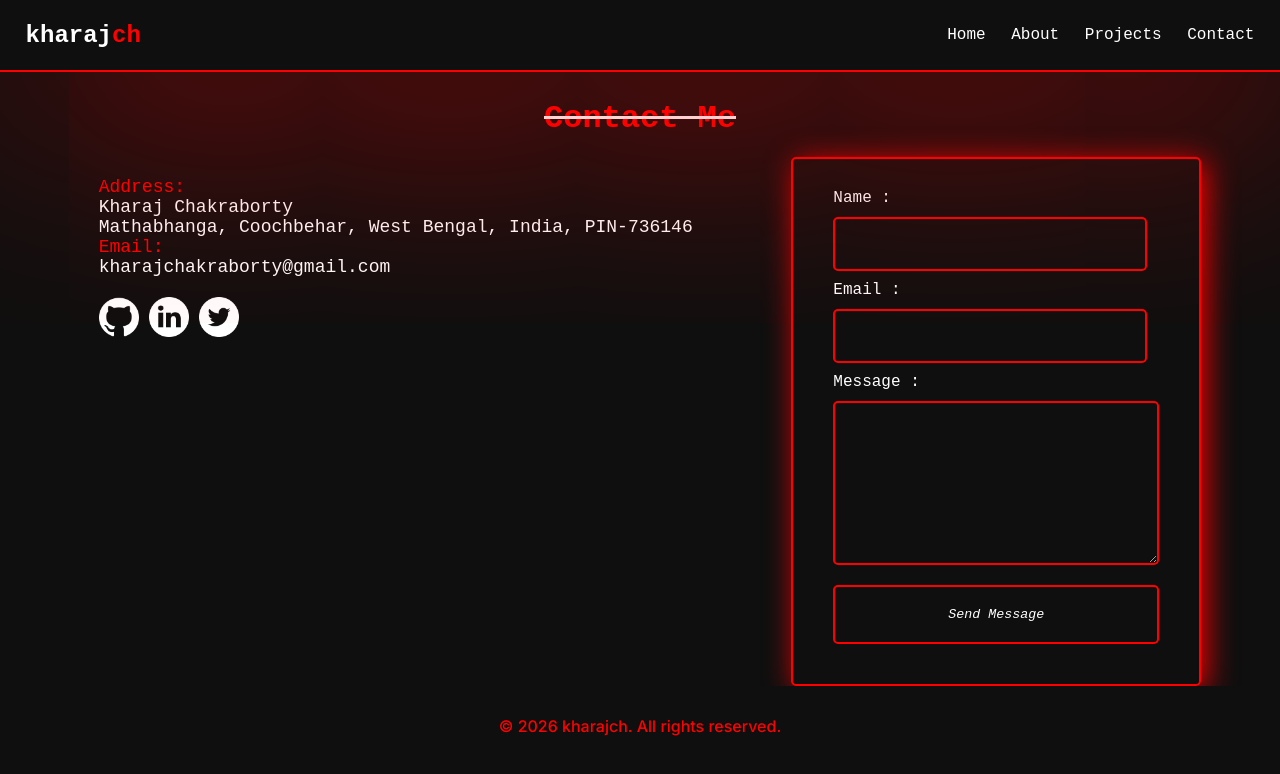
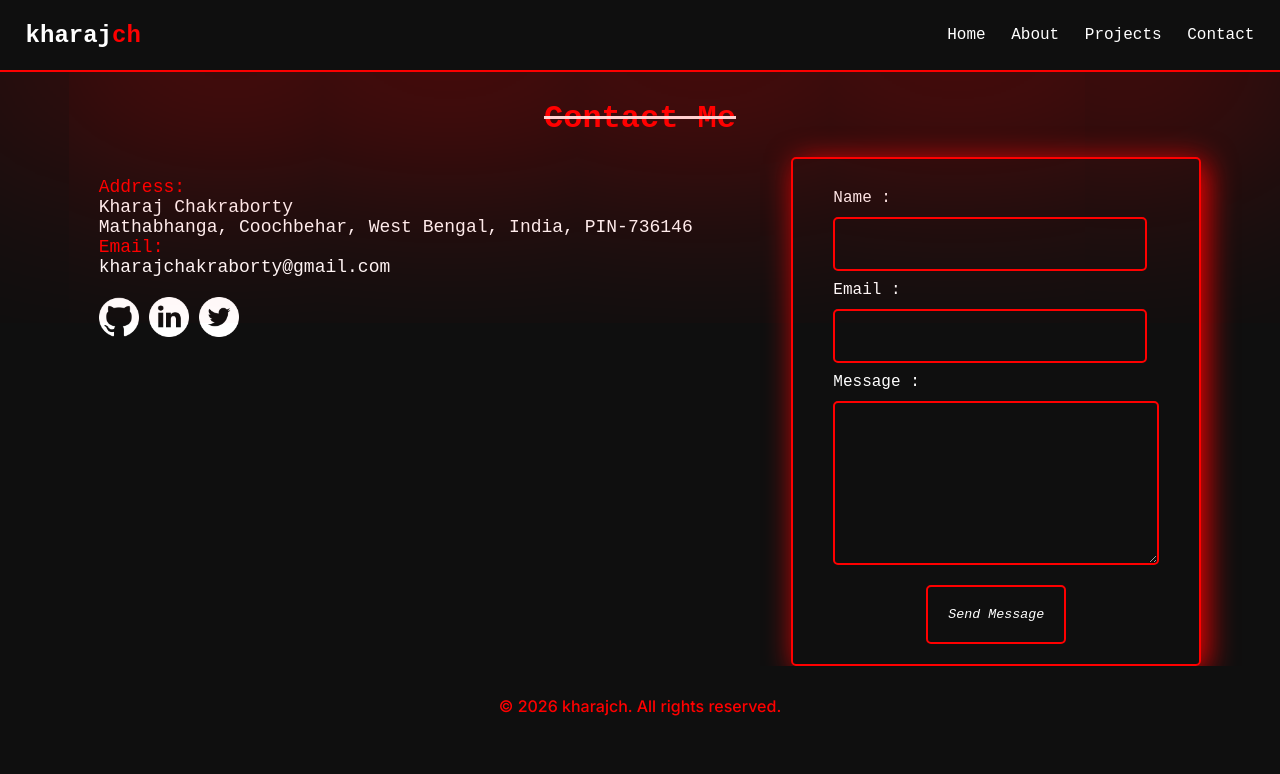
Before and after one commit to kharajch/Kharaj-Chakraborty---Portfolio, a React (Vite) app: page /contact in a window 1280 px wide. Shown: the top 774 px of the page. Built offline with nearby package versions, Linux system fonts and the light colour scheme; a web font is replaced by a local one.

Commit message:
Form Handling Added

```diff
--- a/package.json
+++ b/package.json
@@ -1,8 +1,12 @@
 {
   "name": "react-portfolio",
+  "version": "0.0.0",
   "private": true,
-  "version": "0.0.0",
+  "description": "",
+  "license": "ISC",
+  "author": "",
   "type": "module",
+  "main": "eslint.config.js",
   "scripts": {
     "dev": "vite",
     "build": "vite build",
--- a/src/components/Contact.jsx
+++ b/src/components/Contact.jsx
@@ -1,11 +1,15 @@
-import { useRef } from "react";
+import { useState } from "react"
 import "./css/Contact.css"
 const Contact = () => {
 
-  const idname = useRef()
-  const idemail = useRef()
-  const idcomment = useRef()
-  const idsubmit_btn = useRef()
+  const [Form, setForm] = useState([{
+    name: "",
+    email: "",
+    message: ""
+  }])
+  const handleChange = (e) => {
+    setForm({ ...Form, [e.target.name]: e.target.value });
+  }
 
   return (
     <>
@@ -30,17 +34,18 @@ const Contact = () => {
 
 
         <div className="contact_form_container">
-          <form className="contact_form">
+          <form className="contact_form" method="POST" action={"http://localhost:3000/"}>
             <label htmlFor="name">Name :</label>
-            <input type="text" id="name" ref={idname} required />
+            <input type="text" id="name" name="name" value={Form.name} onChange={handleChange} required />
 
             <label htmlFor="email">Email :</label>
-            <input type="text" id="email" ref={idemail} required />
+            <input type="text" id="email" name="email" value={Form.email} onChange={handleChange} required />
 
             <label htmlFor="comment">Message :</label>
-            <textarea id="comment" rows={10} cols={39} ref={idcomment} required></textarea>
-
-            <button id="submit_btn" ref={idsubmit_btn}>Send Message</button>
+            <textarea id="comment" rows={10} cols={39} name="message" value={Form.message} onChange={handleChange} required></textarea>
+            <div className="submit_btn_container">
+              <button id="submit_btn" type="submit">Send Message</button>
+            </div>
           </form>
         </div>
       </div>
--- a/src/components/Welcome.jsx
+++ b/src/components/Welcome.jsx
@@ -1,6 +1,6 @@
 import React, { useState, useEffect } from 'react';
 import { useNavigate } from 'react-router-dom';
-import './css/Welcome.css'; // Importing the CSS file
+import './css/Welcome.css';
 
 const Welcome = () => {
     const navigate = useNavigate();
--- a/src/components/css/Contact.css
+++ b/src/components/css/Contact.css
@@ -12,6 +12,7 @@
             }
 
         }
+
         .contact_container {
             user-select: text;
             display: flex;
@@ -75,13 +76,14 @@
 
         .contact_form {
             margin: 30px;
+            margin-bottom: 0px;
             display: flex;
             flex-direction: column;
             flex-wrap: wrap;
             font-family: "Ubuntu Mono", monospace;
         }
 
-        .contact_form input,
+        .contact_form_container input,
         textarea,
         button {
             padding: 5px;
@@ -93,14 +95,14 @@
             scrollbar-width: none;
         }
 
-        .contact_form button {
+        .contact_form_container button {
             border-color: var(--secondery_color);
             font-family: "Ubuntu Mono", monospace;
             font-style: italic;
             padding: 20px;
         }
 
-        .contact_form button:hover {
+        .contact_form_container button:hover {
             cursor: pointer;
             color: var(--primary_color);
             background-color: var(--secondery_color);
@@ -113,6 +115,13 @@
             transition-timing-function: cubic-bezier(0.165, 0.84, 0.44, 1);
         }
 
+        .submit_btn_container {
+            display: flex;
+            justify-content: center;
+            margin-top: 0px;
+            margin-bottom: 10px;
+        }
+
         .contact_form input {
             width: 300px;
             height: 40px;
@@ -123,7 +132,7 @@
             margin-left: 10px;
         }
 
-        .contact_form > a{
+        .contact_form>a {
             text-align: center;
         }
 
```
Also changed, not shown: src/App.jsx (+4 -4 lines), 1 other file (tests, documents, lock files or other folders).
